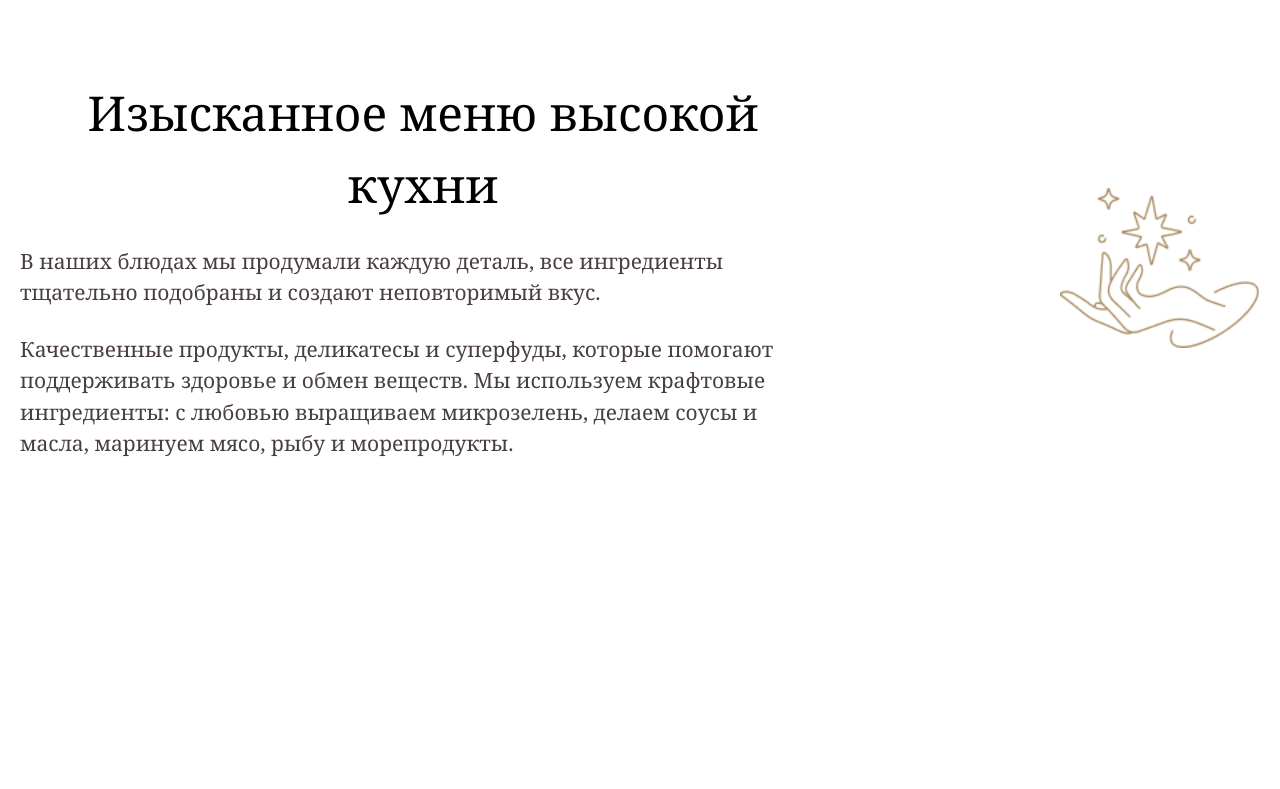
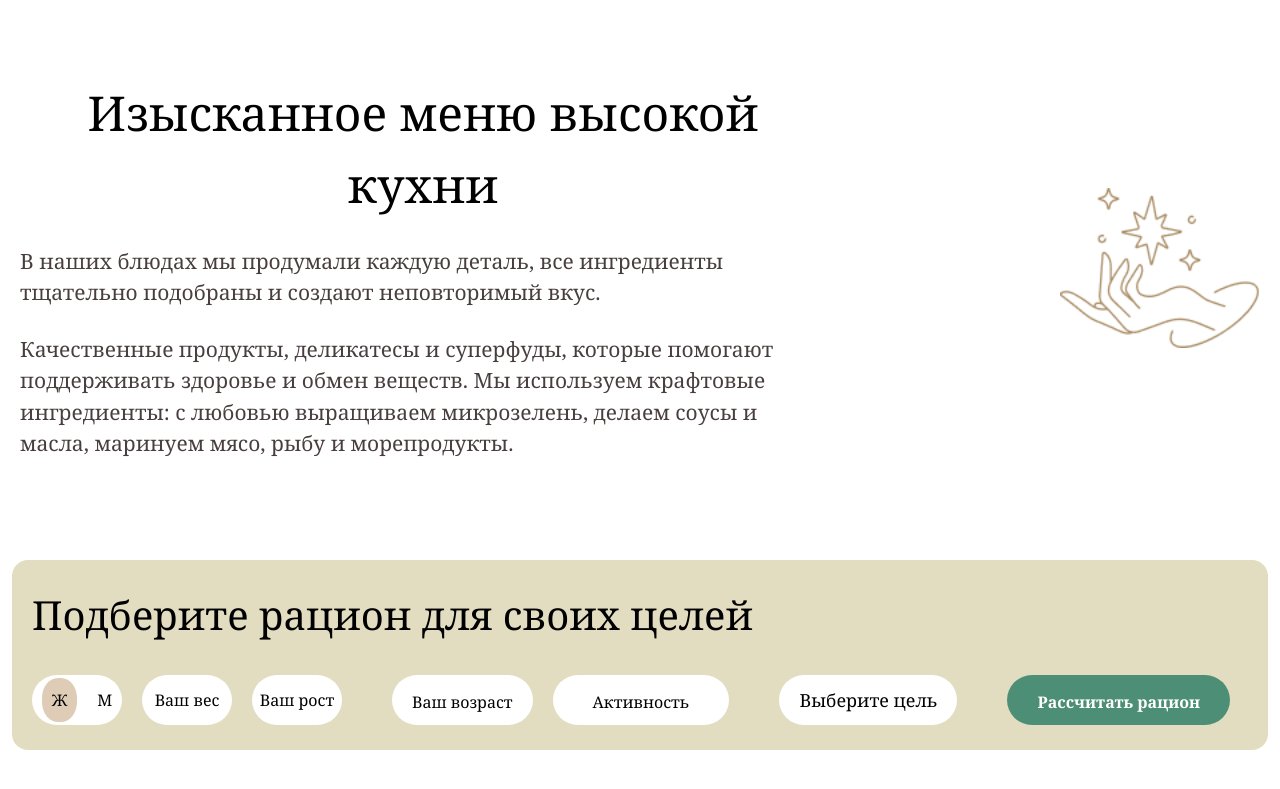
Before and after one commit to muhammadnazarov1724-cell/exam-week-2, a website: page index.html in a window 1280 px wide. Shown: the part 1309-2098 px from the top of the page. Before the commit the page ends 1869 px from the top, so only its background shows below. Drawn offline with Linux system fonts and the light colour scheme.

Commit message:
main section3

```diff
--- a/index.html
+++ b/index.html
@@ -96,34 +96,85 @@
           </div>
         </div>
       </section>
-      <section class="flex flex-col gap-[80px] my-[80px] p-[20px] max-w-[1350px] m-auto">
-        <div class="flex flex-col gap-[50px] items-center lg:flex-row lg:justify-between">
+      <section
+        class="flex flex-col gap-[80px] my-[80px] p-[20px] max-w-[1350px] m-auto"
+      >
+        <div
+          class="flex flex-col gap-[50px] items-center lg:flex-row lg:justify-between"
+        >
           <div class="w-[200px]">
             <img src="./images/dast.svg" alt="" />
           </div>
           <div class="flex flex-col gap-[25px] lg:w-[65%]">
-          <p class="text-[24px] font-[500] text-center lg:text-[48px]">Еда, которая сделает тебя лучше!</p>
+            <p class="text-[24px] font-[500] text-center lg:text-[48px]">
+              Еда, которая сделает тебя лучше!
+            </p>
             <p class="font-[500] text-[#493E3E] lg:text-[21px]">
-            Мы помогаем создавать новое качество жизни для наших клиентов, чтоб
-            каждый человек был счастливым, здоровым и не отвлекался на рутинные
-            процессы.
+              Мы помогаем создавать новое качество жизни для наших клиентов,
+              чтоб каждый человек был счастливым, здоровым и не отвлекался на
+              рутинные процессы.
             </p>
-          <p class="font-[500] text-[#493E3E] lg:text-[21px]">Для этого мы создали новый уникальный продукт на рынке доставки еды и приглашаем вас окунуться в гастрономический шик уже сегодня.</p>
+            <p class="font-[500] text-[#493E3E] lg:text-[21px]">
+              Для этого мы создали новый уникальный продукт на рынке доставки
+              еды и приглашаем вас окунуться в гастрономический шик уже сегодня.
+            </p>
           </div>
         </div>
-        <div class="flex flex-col gap-[50px] items-center lg:flex-row-reverse lg:justify-between">
-        <div class="w-[200px] ">
+        <div
+          class="flex flex-col gap-[50px] items-center lg:flex-row-reverse lg:justify-between"
+        >
+          <div class="w-[200px]">
             <img class="lg:w-[600px]" src="./images/Frame.png" alt="" />
           </div>
           <div class="flex flex-col gap-[25px] lg:w-[65%]">
-          <p class="text-[24px] font-[500] text-center lg:text-[48px]">Изысканное меню высокой кухни</p>
+            <p class="text-[24px] font-[500] text-center lg:text-[48px]">
+              Изысканное меню высокой кухни
+            </p>
             <p class="font-[500] text-[#493E3E] lg:text-[21px]">
-            В наших блюдах мы продумали каждую деталь, все ингредиенты тщательно подобраны и создают неповторимый вкус.
+              В наших блюдах мы продумали каждую деталь, все ингредиенты
+              тщательно подобраны и создают неповторимый вкус.
             </p>
-          <p class="font-[500] text-[#493E3E] lg:text-[21px]">Качественные продукты, деликатесы и суперфуды, которые помогают  поддерживать здоровье и обмен веществ. Мы используем крафтовые ингредиенты: с любовью выращиваем микрозелень, делаем соусы и масла, маринуем мясо, рыбу и морепродукты.</p>
+            <p class="font-[500] text-[#493E3E] lg:text-[21px]">
+              Качественные продукты, деликатесы и суперфуды, которые помогают
+              поддерживать здоровье и обмен веществ. Мы используем крафтовые
+              ингредиенты: с любовью выращиваем микрозелень, делаем соусы и
+              масла, маринуем мясо, рыбу и морепродукты.
+            </p>
           </div>
         </div>
-
+      </section>
+      <section class="my-[80px] px-[12px]">
+          <div class="h-[400px] bg-[#E2DDC0] rounded-2xl px-[12px] py-[25px] lg:h-[190px] flex flex-col gap-[25px] lg:gap-[30px] lg:px-[20px]">
+            <p class="font-[500] text-[24px] text-center lg:text-start lg:text-[40px]">Подберите рацион для своих целей</p>
+            <div class="flex flex-col gap-[15px] lg:flex-row lg:h-[200px] lg:gap-[50px]">
+          <div class="flex justify-between lg:gap-[20px]">
+            <div class="flex bg-white w-[90px] h-[50px] rounded-[60px] items-center justify-center gap-[20px]">
+               <p class="bg-[#DFCCB7] rounded-[45%] p-[10px]">Ж</p>
+               <p>M</p>
+            </div>
+            <div class="flex bg-white w-[90px] h-[50px] rounded-[60px] items-center justify-center gap-[20px]">
+               <p>Ваш вес</p>
+            </div>
+            <div class="flex bg-white w-[90px] h-[50px] rounded-[60px] items-center justify-center gap-[20px]">
+               <p>Ваш рост</p>
+            </div>
+          </div>
+          <div class="flex justify-between lg:gap-[20px]">
+            <div class="bg-white px-[20px] py-[15px] rounded-[60px] lg:h-[50px]">
+                <p class="font-[500]">Ваш возраст</p>
+            </div>
+             <div>
+            <div class="bg-white px-[40px] py-[15px] rounded-[60px] ">
+                <p class="font-[500] lg:h-[20px]"> Активность</p>
+            </div>
+             </div>
+          </div>
+          <div class="h-[50px] bg-[white] rounded-[60px] py-[12px] px-[20px]">
+            <p class="text-[18px] font-[500]">Выберите цель</p>
+          </div>
+          <button class="text-white font-bold bg-[#4D8F76] px-[30px] py-[15px] rounded-[40px] lg:h-[50px]">Рассчитать рацион</button>
+          </div>
+        </div>
       </section>
     </main>
   </body>
```
Also changed, not shown: src/output.css. Lines whose indentation alone changed are shown as unchanged.
